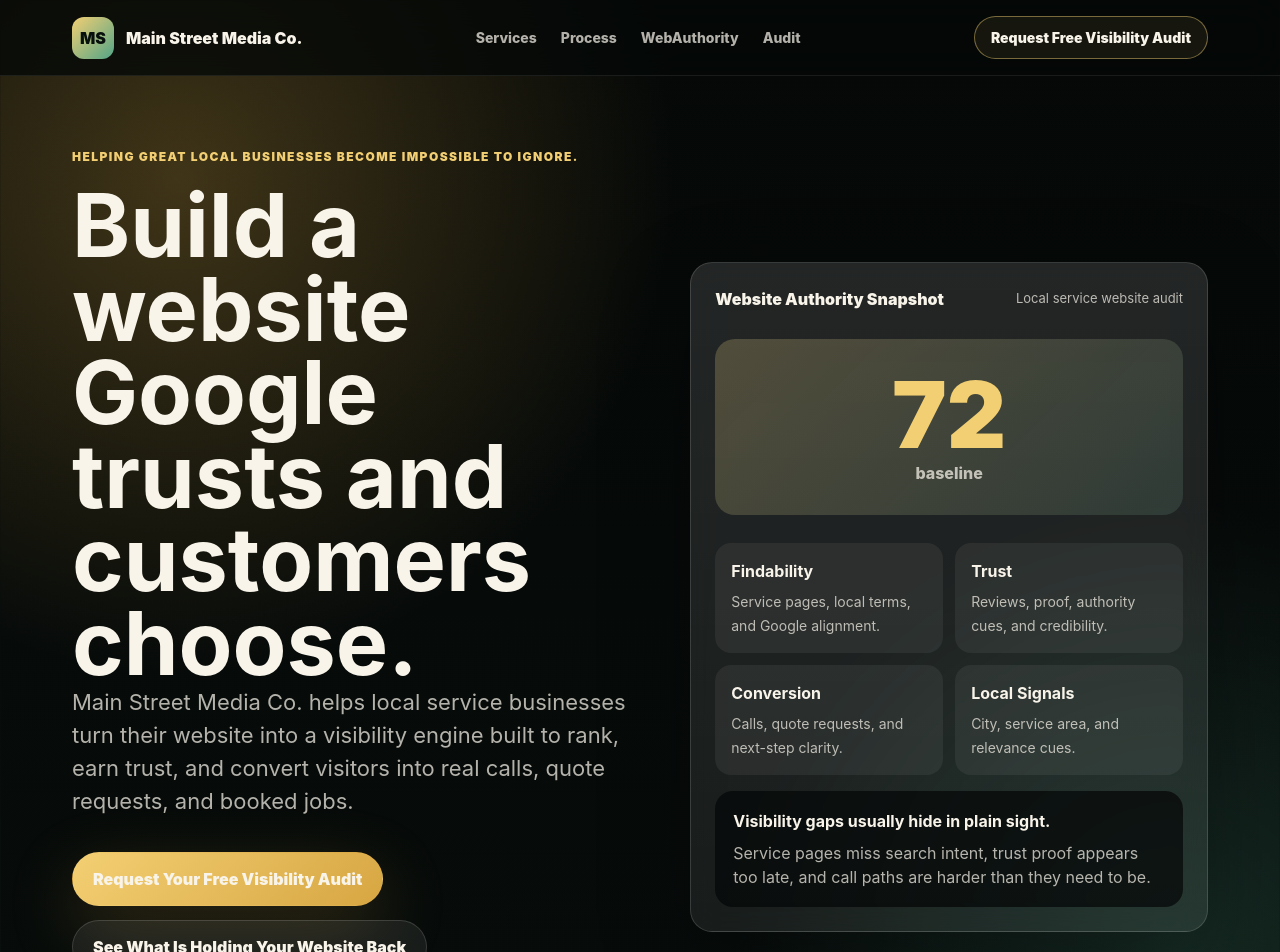
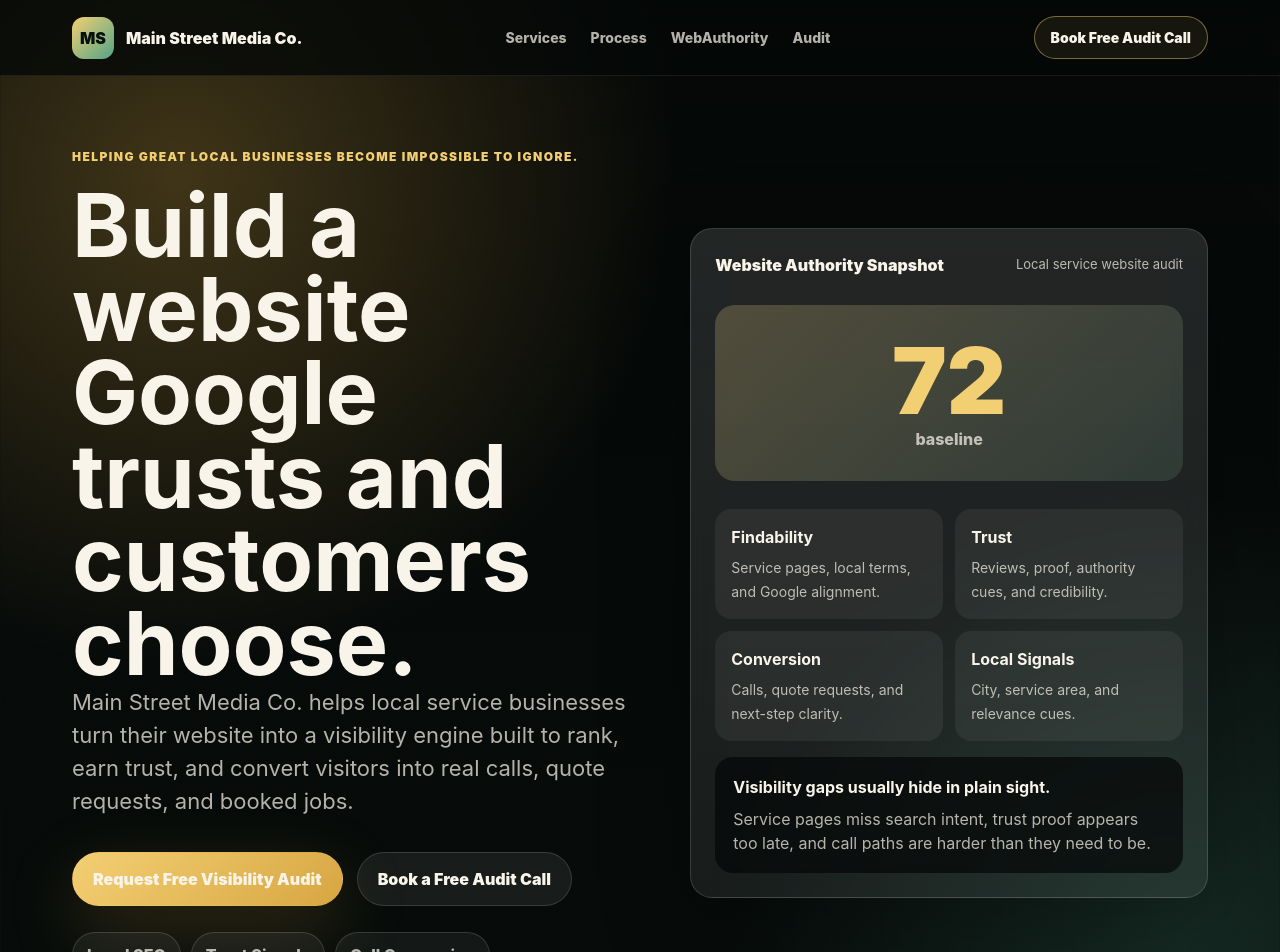
Before and after one commit to mainstreetmediatn-git/main-street-media-co, a React (Vite) app: page / in a window 1280 px wide. Shown: the top 952 px of the page. Built offline with nearby package versions, Linux system fonts and the light colour scheme.

Commit message:
Add Calendly booking link

```diff
--- a/src/MainStreetWebAuthorityPage.tsx
+++ b/src/MainStreetWebAuthorityPage.tsx
@@ -30,6 +30,8 @@ const initialForm: AuditFormState = {
 }
 
 type SubmissionStatus = "idle" | "submitting" | "sent" | "fallback"
+
+const calendlyHref = "https://calendly.com/mainstreetmediatn/30min"
 
 const services: Card[] = [
     {
@@ -216,7 +218,7 @@ export default function MainStreetWebAuthorityPage(props: { style?: React.CSSPro
                         <a href="#web-authority">WebAuthority</a>
                         <a href="#audit-form">Audit</a>
                     </div>
-                    <a className="msm-nav-cta" href="#audit-form">Request Free Visibility Audit</a>
+                    <a className="msm-nav-cta" href={calendlyHref} target="_blank" rel="noreferrer">Book Free Audit Call</a>
                 </nav>
             </header>
 
@@ -228,8 +230,8 @@ export default function MainStreetWebAuthorityPage(props: { style?: React.CSSPro
                         Main Street Media Co. helps local service businesses turn their website into a visibility engine built to rank, earn trust, and convert visitors into real calls, quote requests, and booked jobs.
                     </p>
                     <div className="msm-actions">
-                        <a className="msm-button msm-button-primary" href="#audit-form">Request Your Free Visibility Audit</a>
-                        <a className="msm-button msm-button-secondary" href="#pain">See What Is Holding Your Website Back</a>
+                        <a className="msm-button msm-button-primary" href="#audit-form">Request Free Visibility Audit</a>
+                        <a className="msm-button msm-button-secondary" href={calendlyHref} target="_blank" rel="noreferrer">Book a Free Audit Call</a>
                     </div>
                     <div className="msm-stat-strip" aria-label="Core outcomes">
                         <span>Local SEO</span>
@@ -390,13 +392,19 @@ export default function MainStreetWebAuthorityPage(props: { style?: React.CSSPro
                     {submissionStatus === "sent" && (
                         <div className="msm-form-success msm-full" role="status" aria-live="polite">
                             <strong>Audit request sent.</strong>
-                            <p>Your audit request has been sent. Main Street Media Co. will review it and follow up soon.</p>
+                            <p>
+                                Your audit request has been sent. Main Street Media Co. will review it and follow up soon. You can also{" "}
+                                <a href={calendlyHref} target="_blank" rel="noreferrer">book your free audit call here</a>.
+                            </p>
                         </div>
                     )}
                     {submissionStatus === "fallback" && (
                         <div className="msm-form-success msm-full" role="status" aria-live="polite">
                             <strong>Audit request prepared.</strong>
-                            <p>Your audit request has been prepared. Until automated delivery is connected, please email mainstreetmediatn@gmail.com or call 949-447-4490.</p>
+                            <p>
+                                Your audit request has been prepared. Until automated delivery is connected, please email mainstreetmediatn@gmail.com or call 949-447-4490. Or book directly here:{" "}
+                                <a href={calendlyHref} target="_blank" rel="noreferrer">{calendlyHref}</a>
+                            </p>
                         </div>
                     )}
                     <div className="msm-form-note msm-full">
@@ -451,7 +459,10 @@ export default function MainStreetWebAuthorityPage(props: { style?: React.CSSPro
                     <strong>Main Street Media Co.</strong>
                     <p>Helping Great Local Businesses Become Impossible to Ignore.</p>
                 </div>
-                <a className="msm-button msm-button-secondary" href="#audit-form">Request Free Visibility Audit</a>
+                <div className="msm-footer-actions">
+                    <a className="msm-button msm-button-secondary" href="#audit-form">Request Free Visibility Audit</a>
+                    <a className="msm-button msm-button-secondary" href={calendlyHref} target="_blank" rel="noreferrer">Book Free Audit Call</a>
+                </div>
             </footer>
         </main>
     )
@@ -714,7 +725,8 @@ html { scroll-behavior: smooth; }
 .msm-dashboard { padding: 24px; }
 
 .msm-dashboard-top,
-.msm-footer {
+.msm-footer,
+.msm-footer-actions {
     display: flex;
     justify-content: space-between;
     align-items: center;
@@ -965,6 +977,13 @@ html { scroll-behavior: smooth; }
     color: var(--msm-muted);
 }
 
+.msm-form-success a {
+    color: var(--msm-gold-soft);
+    font-weight: 900;
+    text-decoration: underline;
+    text-underline-offset: 3px;
+}
+
 .msm-footer {
     max-width: 1180px;
     margin: 0 auto;
@@ -1016,10 +1035,12 @@ html { scroll-behavior: smooth; }
 
     .msm-actions,
     .msm-button,
-    .msm-footer {
+    .msm-footer,
+    .msm-footer-actions {
         width: 100%;
     }
 
     .msm-footer { flex-direction: column; align-items: flex-start; }
+    .msm-footer-actions { flex-direction: column; align-items: stretch; }
 }
 `
--- a/src/WebAuthority.tsx
+++ b/src/WebAuthority.tsx
@@ -4,6 +4,7 @@ import { getWebAuthorityArticle, webAuthorityArticles, type WebAuthorityArticle
 const auditHref = "/#audit-form"
 const hubHref = "/web-authority"
 const articlesHref = "/web-authority/articles"
+const calendlyHref = "https://calendly.com/mainstreetmediatn/30min"
 
 export function WebAuthorityRoute({ path }: { path: string }) {
     const slug = path.replace(/^\/web-authority\/?/, "").replace(/^articles\/?/, "")
@@ -57,7 +58,7 @@ function WebAuthorityLayout({ children }: { children: React.ReactNode }) {
                         <a href={articlesHref}>Articles</a>
                         <a href={auditHref}>Visibility Audit</a>
                     </div>
-                    <a className="wa-nav-cta" href={auditHref}>Request Free Visibility Audit</a>
+                    <a className="wa-nav-cta" href={calendlyHref} target="_blank" rel="noreferrer">Book Free Audit Call</a>
                 </nav>
             </header>
             {children}
@@ -66,7 +67,10 @@ function WebAuthorityLayout({ children }: { children: React.ReactNode }) {
                     <strong>Main Street Media Co.</strong>
                     <p>Helping Great Local Businesses Become Impossible to Ignore.</p>
                 </div>
-                <a className="wa-button wa-button-secondary" href={hubHref}>Back to WebAuthority</a>
+                <div className="wa-footer-actions">
+                    <a className="wa-button wa-button-secondary" href={hubHref}>Back to WebAuthority</a>
+                    <a className="wa-button wa-button-secondary" href={calendlyHref} target="_blank" rel="noreferrer">Book Free Audit Call</a>
+                </div>
             </footer>
         </main>
     )
@@ -92,6 +96,7 @@ export function WebAuthorityLanding() {
                     </p>
                     <div className="wa-actions">
                         <a className="wa-button wa-button-primary" href={auditHref}>Request Free Visibility Audit</a>
+                        <a className="wa-button wa-button-secondary" href={calendlyHref} target="_blank" rel="noreferrer">Book Free Audit Call</a>
                         <a className="wa-button wa-button-secondary" href={articlesHref}>Browse Articles</a>
                     </div>
                 </div>
@@ -282,7 +287,10 @@ function WebAuthorityCTA() {
                 <h2>Find the visibility, trust, and conversion gaps costing you local calls.</h2>
                 <p>Request a practical review of your website, Google Business Profile, local search presence, and lead path.</p>
             </div>
-            <a className="wa-button wa-button-primary" href={auditHref}>Request Free Visibility Audit</a>
+            <div className="wa-cta-actions">
+                <a className="wa-button wa-button-primary" href={auditHref}>Request Free Visibility Audit</a>
+                <a className="wa-button wa-button-secondary" href={calendlyHref} target="_blank" rel="noreferrer">Book Free Audit Call</a>
+            </div>
         </section>
     )
 }
@@ -388,7 +396,7 @@ html { scroll-behavior: smooth; }
     align-items: center;
     gap: 22px;
 }
-.wa-brand, .wa-actions, .wa-nav-links, .wa-chip-grid, .wa-related-links { display: flex; align-items: center; }
+.wa-brand, .wa-actions, .wa-nav-links, .wa-chip-grid, .wa-related-links, .wa-cta-actions, .wa-footer-actions { display: flex; align-items: center; }
 .wa-brand { gap: 12px; font-weight: 950; }
 .wa-logo {
     width: 42px;
@@ -528,6 +536,8 @@ html { scroll-behavior: smooth; }
 .wa-chip-grid { flex-wrap: wrap; gap: 12px; }
 .wa-featured-row, .wa-cta { padding: 34px; }
 .wa-featured-row .wa-button, .wa-cta .wa-button { justify-self: end; }
+.wa-cta-actions, .wa-footer-actions { justify-content: flex-end; gap: 12px; flex-wrap: wrap; }
+.wa-cta-actions { justify-self: end; }
 .wa-article-meta { display: flex; flex-wrap: wrap; gap: 10px; margin-top: 24px; }
 .wa-article-meta span {
     border: 1px solid var(--wa-line);
@@ -573,7 +583,7 @@ html { scroll-behavior: smooth; }
     .wa-hero, .wa-two-col, .wa-industries, .wa-cta, .wa-featured-row, .wa-article-layout { grid-template-columns: 1fr; }
     .wa-hero { min-height: auto; }
     .wa-card-grid, .wa-framework, .wa-article-grid { grid-template-columns: 1fr 1fr; }
-    .wa-featured-row .wa-button, .wa-cta .wa-button { justify-self: start; }
+    .wa-featured-row .wa-button, .wa-cta .wa-button, .wa-cta-actions { justify-self: start; }
     .wa-toc { position: static; }
 }
 @media (max-width: 640px) {
@@ -585,7 +595,8 @@ html { scroll-behavior: smooth; }
     .wa-nav-cta { min-height: 38px; padding: 9px 12px; font-size: 12px; }
     .wa-hero h1, .wa-index-hero h1, .wa-article-hero h1 { font-size: clamp(40px, 12vw, 58px); }
     .wa-card-grid, .wa-framework, .wa-article-grid, .wa-mini-grid { grid-template-columns: 1fr; }
-    .wa-button, .wa-footer { width: 100%; }
+    .wa-button, .wa-footer, .wa-cta-actions, .wa-footer-actions { width: 100%; }
     .wa-footer { flex-direction: column; align-items: flex-start; }
+    .wa-cta-actions, .wa-footer-actions { flex-direction: column; align-items: stretch; }
 }
 `
```
Also changed, not shown: 1 other file (tests, documents, lock files or other folders).
